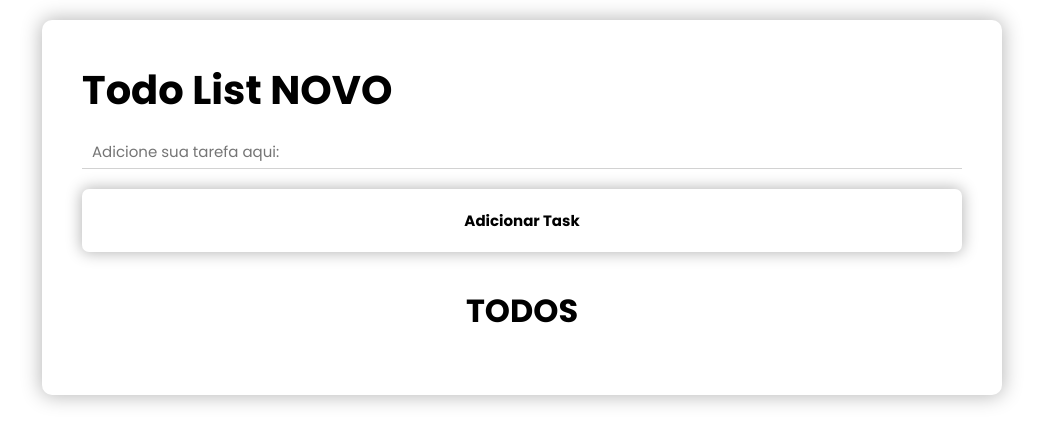
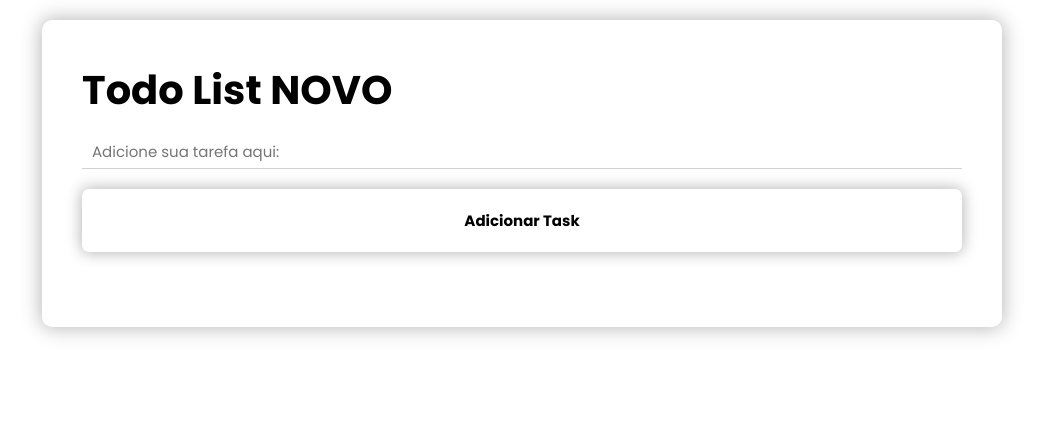
Before and after one commit to fillipe-miguel/estudosReact_ToDo, a React (Create React App) app: page / in a window 1280 px wide. Shown: the top 444 px of the page, without its empty margins (118-1161 px from the left). Built offline with nearby package versions, Linux system fonts and the light colour scheme.

Commit message:
Feito lista separadas de a fazer e feitas

```diff
--- a/src/components/Todo/index.jsx
+++ b/src/components/Todo/index.jsx
@@ -12,11 +12,19 @@ import './style.css';
 const Todo = () => {
   const items = useSelector((state) => state);
 
+  const itemsDone = items.filter((item) => item.done);
+  const itemsNotDone = items.filter((item) => !item.done);
+  console.log('🚀 ~ file: index.jsx:17 ~ Todo ~ itemsNotDone', itemsNotDone);
+  console.log('🚀 ~ file: index.jsx:16 ~ Todo ~ itemsDoned', itemsDone);
+
   return (
     <Container>
       <h1 className="todo-title">Todo List NOVO</h1>
       <FormAddTodo></FormAddTodo>
-      <TodoList title="TODOS">{items}</TodoList>
+      {itemsNotDone.length > 0 && (
+        <TodoList title="A fazer">{itemsNotDone}</TodoList>
+      )}
+      {itemsDone.length > 0 && <TodoList title="Feitos">{itemsDone}</TodoList>}
     </Container>
   );
 };
```
